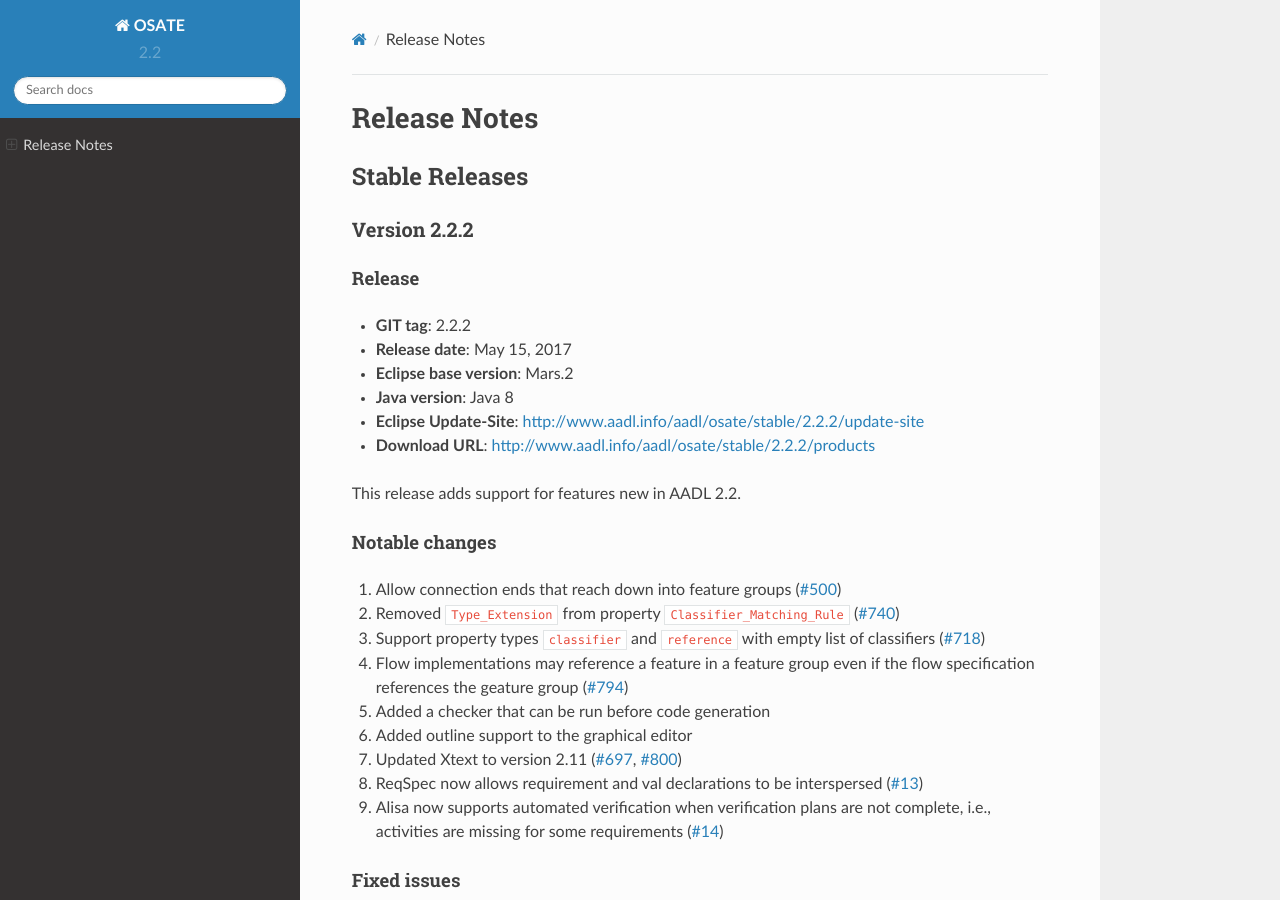
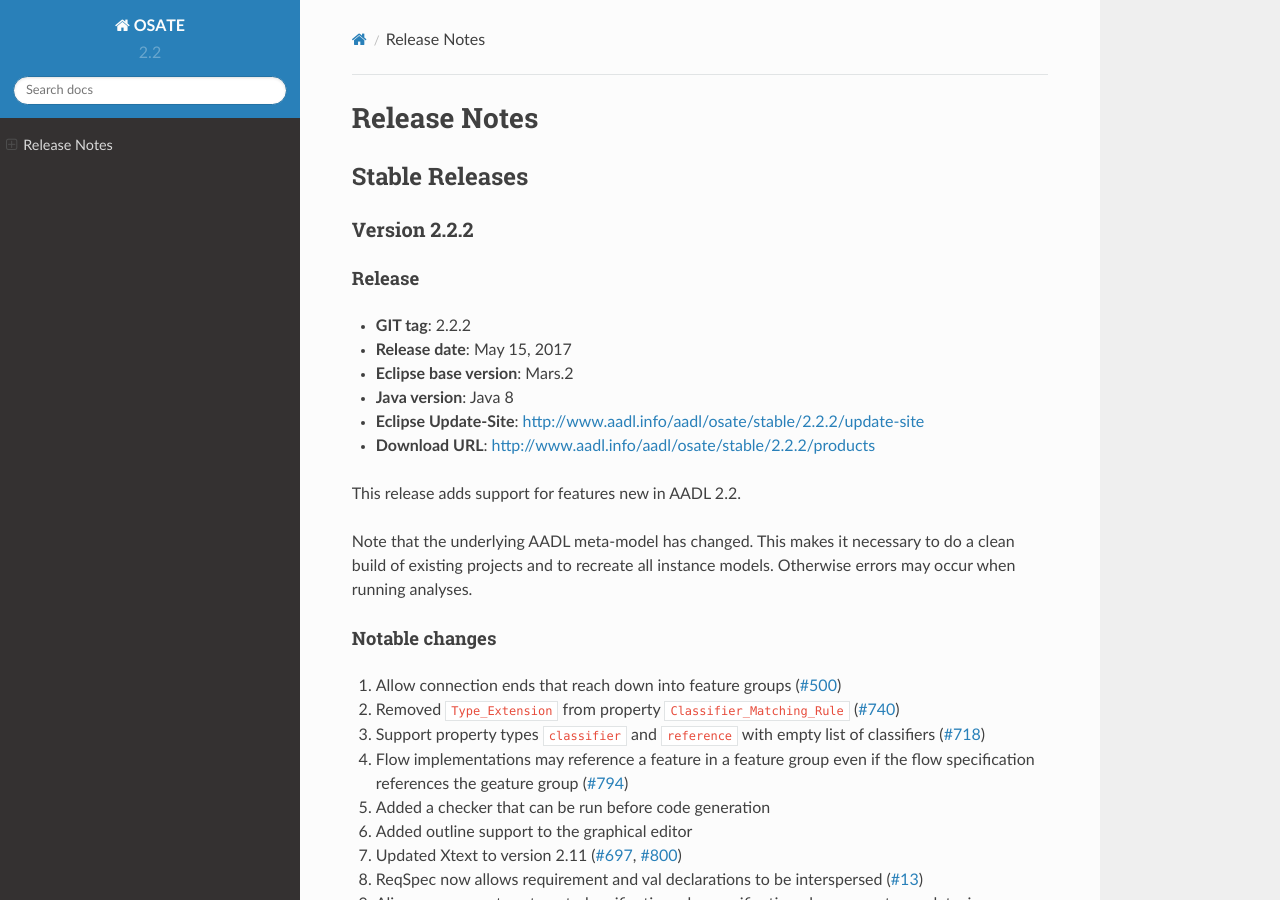
Before and after one commit to osate/website, a Sphinx documentation site: the page built from source/osate-releases.md, in a window 1280 px wide and 900 px high. Built offline with Sphinx 7.4.7 and the Read the Docs theme 2.0.0, drawn with Linux system fonts in a browser that asks for light colours; some of the changed lines change nothing that is shown.

Commit message:
add note about changed meta-model

```diff
--- a/source/conf.py
+++ b/source/conf.py
@@ -67,7 +67,7 @@
 # The short X.Y version.
 version = u'2.2'
 # The full version, including alpha/beta/rc tags.
-release = u'2.2.1'
+release = u'2.2.2'
 
 # The language for content autogenerated by Sphinx. Refer to documentation
 # for a list of supported languages.
--- a/source/osate-releases.md
+++ b/source/osate-releases.md
@@ -14,6 +14,8 @@
   - **Download URL**: <http://www.aadl.info/aadl/osate/stable/2.2.2/products>
 
 This release adds support for features new in AADL 2.2.
+
+Note that the underlying AADL meta-model has changed. This makes it necessary to do a clean build of existing projects and to recreate all instance models. Otherwise errors may occur when running analyses.
 
 #### Notable changes
 
```
